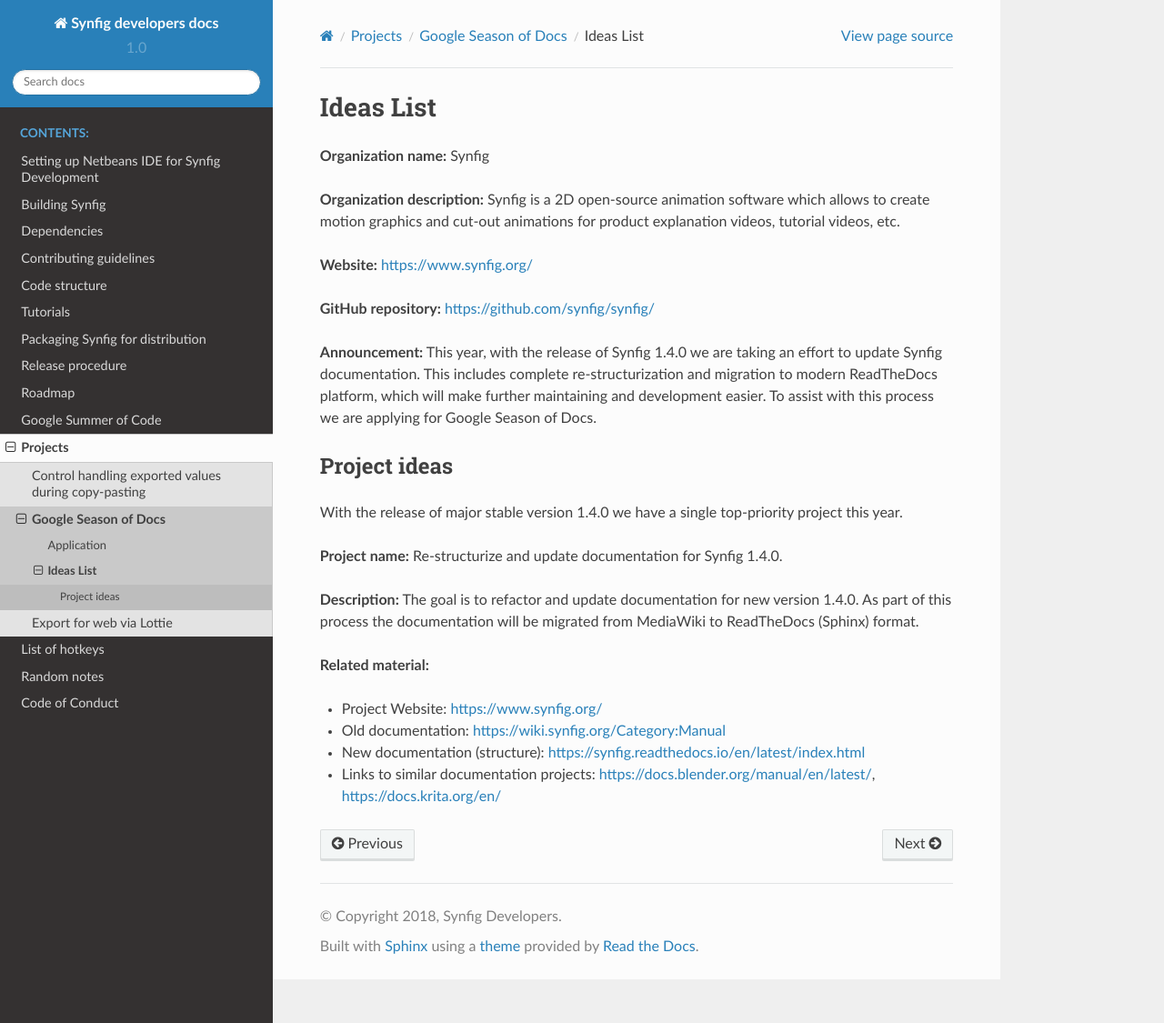
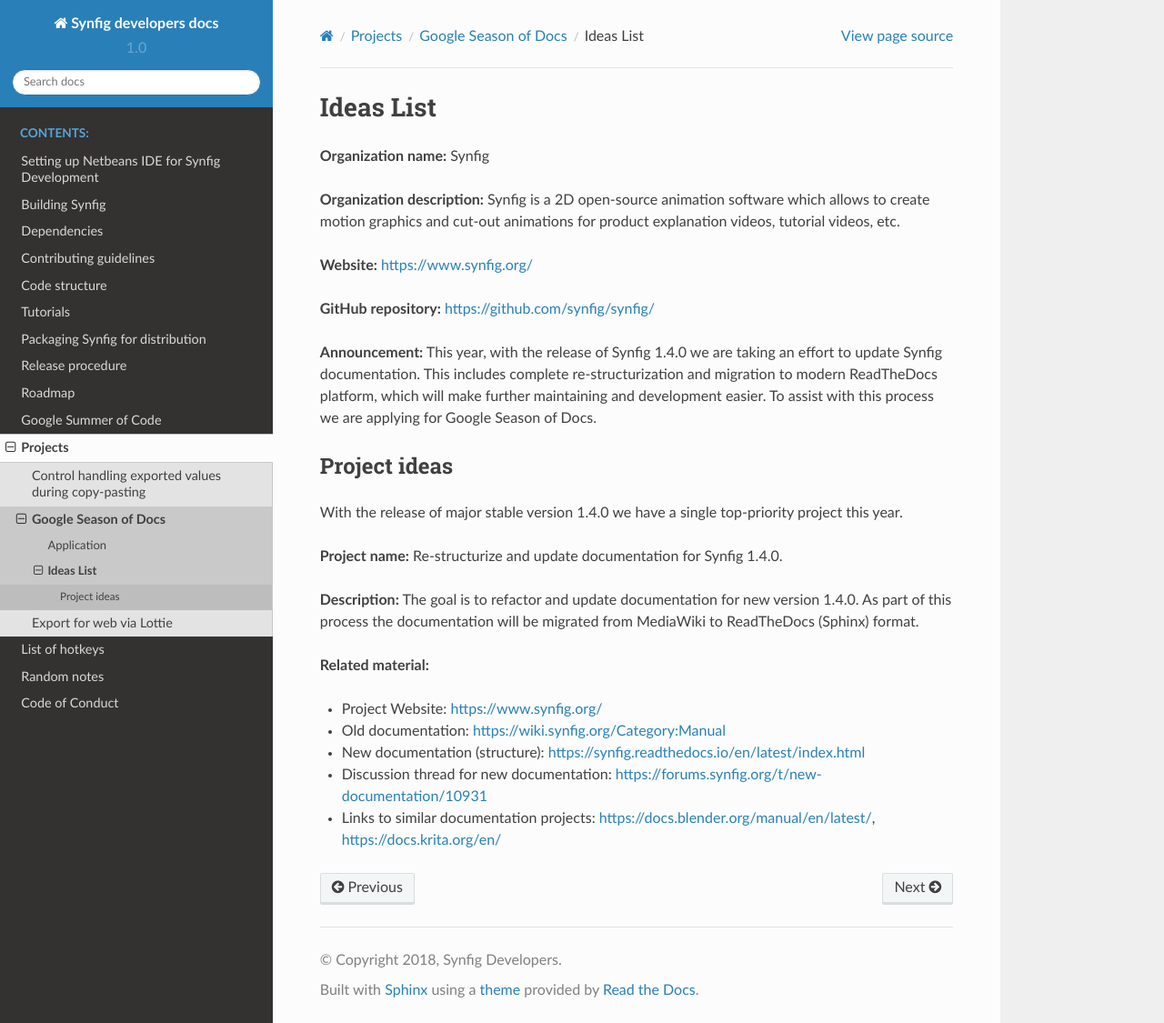
Before and after one commit to synfig/synfig-docs-dev, a Sphinx documentation site: the page built from docs/projects/gsod/ideas-list.rst, in a window 1280 px wide and 1125 px high. Shown: the whole window at 91% size. Built offline with Sphinx 7.4.7 and the Read the Docs theme 2.0.0, drawn with Linux system fonts in a browser that asks for light colours.

Commit message:
Add link to Discussion thread for new documentation:

```diff
--- a/docs/projects/gsod/ideas-list.rst
+++ b/docs/projects/gsod/ideas-list.rst
@@ -27,4 +27,5 @@
 - Project Website: https://www.synfig.org/
 - Old documentation: https://wiki.synfig.org/Category:Manual
 - New documentation (structure): https://synfig.readthedocs.io/en/latest/index.html
+- Discussion thread for new documentation: https://forums.synfig.org/t/new-documentation/10931
 - Links to similar documentation projects: https://docs.blender.org/manual/en/latest/, https://docs.krita.org/en/
```
